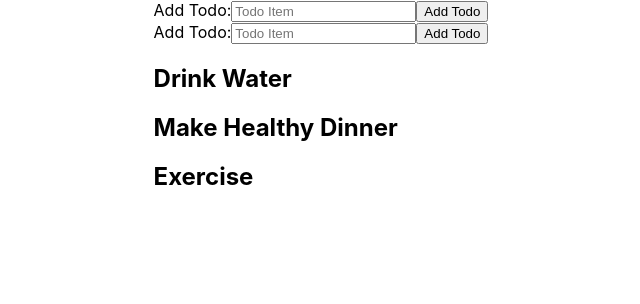
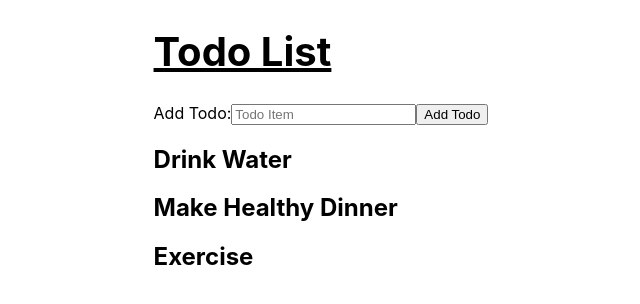
Before and after one commit to 100devs/react-todo-list-just-add, a React (Create React App) app: page / in a window 1280 px wide. Shown: the top 304 px of the page, without its empty margins (319-959 px from the left). Built offline with nearby package versions, Linux system fonts and the light colour scheme.

Commit message:
verified comments

```diff
--- a/src/App.js
+++ b/src/App.js
@@ -5,7 +5,7 @@ import AddTodo from "./components/AddTodo" //importing the file that defines the
 
 function App() {
 
-  const [todos, setTodos] = useState([ //??????useState for using hooks, we are pulling the todos property and the setTodo function to use with our componet and passing an initial value object
+  const [todos, setTodos] = useState([ //??????useState for using hooks, we are declaring the todos property and the setTodo function to use with our component and passing an initial value as an object
     {
       id: 1,
       item: "Drink Water",
--- a/src/components/AddTodo.js
+++ b/src/components/AddTodo.js
@@ -1,27 +1,27 @@
-import { useState } from 'react'
+import { useState } from 'react' //pulling useState from the react library so we can use it directly
 
-const AddTodo = ({ onAdd }) => {
-    const [item, setItem] = useState('')
+const AddTodo = ({ onAdd }) => { //create the AddTodo component and pass in the onAdd function from the prop by destructing
+    const [item, setItem] = useState('') //declaring the item variable and setItem function for the useState and setting items default to an empty string
 
-    const onSubmit = (e) => {
-        e.preventDefault()
-        onAdd({item})
+    const onSubmit = (e) => { //a function literal that takes in the event response
+        e.preventDefault() // prevents/stops the default behaviours of the event
+        onAdd({item}) //invoking the onAdd funtion and passing it the item variable (as an object?) which will add it to our todo list since it is the addTodo function declared in the app.js file
 
-        setItem('')
+        setItem('') //resets the item variable to an empty string so it is ready to recieve a new item.
     }
 
-    return (
-        <form onSubmit={onSubmit}>
+    return ( //return the component structure we created
+        <form onSubmit={onSubmit}> {/**inserts a form and passes our onSubmit function to it */}
             <label>Add Todo:</label>
             <input
                 type="text"
                 placeholder="Todo Item"
-                value={item}
-                onChange={ (e) => setItem(e.target.value)}
+                value={item}  //{/** pass the name variable from the useState to it */}
+                onChange={ (e) => setItem(e.target.value)} //creates an anonymous function the receives the event response and uses setItem to update item to the value written given to it by the event response.
             />
             <input type="submit" value="Add Todo" />
         </form>
     )
 }
 
-export default AddTodo
+export default AddTodo //exports the created component/app as the default item which means we can simply import it into to another file by just referencing the file.
--- a/src/components/Header.js
+++ b/src/components/Header.js
@@ -1,27 +1,16 @@
-import { useState } from 'react' //pulling useState from the react library so we can use it directly
+import React from "react"; //brings in the react functionality to this file
 
-const AddTodo = ({ onAdd }) => { //create the AddTodo component and pass in the onAdd function from the prop by destructing
-    const [item, setItem] = useState('') //declaring the item variable and setItem function for the useState and setting items default to an empty string
+const Header = (props) => { //create header component function passing in the props object
+  return ( //return the structure we created for the component
+    <div> {/** open a div */}
+      <h1 style={headerStyle}>{props.title}</h1> {/** pass in the headerStyle object which gives the component(h2) custom styles and pass in the title from the prop */}
+    </div> //closes div
+  );
+};
 
-    const onSubmit = (e) => { //a function literal that takes in the event response
-        e.preventDefault() // prevents/stops the default behaviours of the event
-        onAdd({item}) //invoking the onAdd funtion and passing it the item variable (as an object?) which will add it to our todo list since it is the addTodo function declared in the app.js file
+const headerStyle = { //create a constant variable called headerStyle
+  fontSize: "40px", //set the font size to 40px
+  textDecoration: "underline", //set the text decoration to underline
+};
 
-        setItem('') //resets the item variable to an empty string so it is ready to recieve a new item.
-    }
-
-    return ( //return the component structure we created
-        <form onSubmit={onSubmit}> {/**inserts a form and passes our onSubmit function to it */}
-            <label>Add Todo:</label>
-            <input
-                type="text"
-                placeholder="Todo Item"
-                value={item}  //{/** pass the name variable from the useState to it */}
-                onChange={ (e) => setItem(e.target.value)} //creates an anonymous function the receives the event response and uses setItem to update item to the value written given to it by the event response.
-            />
-            <input type="submit" value="Add Todo" />
-        </form>
-    )
-}
-
-export default AddTodo //exports the created component/app as the default item which means we can simply import it into to another file by just referencing the file.
+export default Header; //exports the created component/app as the default item which means we can simply import it into to another file by just referencing the file.
--- a/src/components/Todo.js
+++ b/src/components/Todo.js
@@ -1,5 +1,5 @@
 
-const Todo = ({ todo }) => { //creates a constant variable that contains a function that destructures the passed in prop grabing the passed in todo item/object
+const Todo = ({ todo }) => { //creates a component by declaring a constant variable that contains a function that destructures the passed in prop grabing the passed in todo item/object
     return ( //returns the component we are defining inbetween the parenthesis
         <div> {/* place open div element tag*/}
             <h2>{todo.item}</h2> {/** place h2 element containing the list item passed to it */}
--- a/src/index.js
+++ b/src/index.js
@@ -4,11 +4,11 @@ import './index.css'; //importing the stylesheet to use with our interfase
 import App from './App'; //importing the file that defines the app component
 import reportWebVitals from './reportWebVitals'; //importing the file that defines the registerServiceworker component
 
-ReactDOM.render( //??????render app and place it in the dom inside the element with the id of root.
-  <React.StrictMode> {/* ??????Shows warning about lifecycle methods */}
+ReactDOM.render( //render the app and place it in the dom, inside the element with the id of root.
+  <React.StrictMode> {/* Shows warning about potencial errors like in lifecycle methods. I believe we encapsulate the imported app file to indicate we want StrictMode to verify that component/app */}
     <App />
   </React.StrictMode>,
-  document.getElementById('root')
+  document.getElementById('root') //where our app will be placed
 );
 
 // If you want to start measuring performance in your app, pass a function
```
